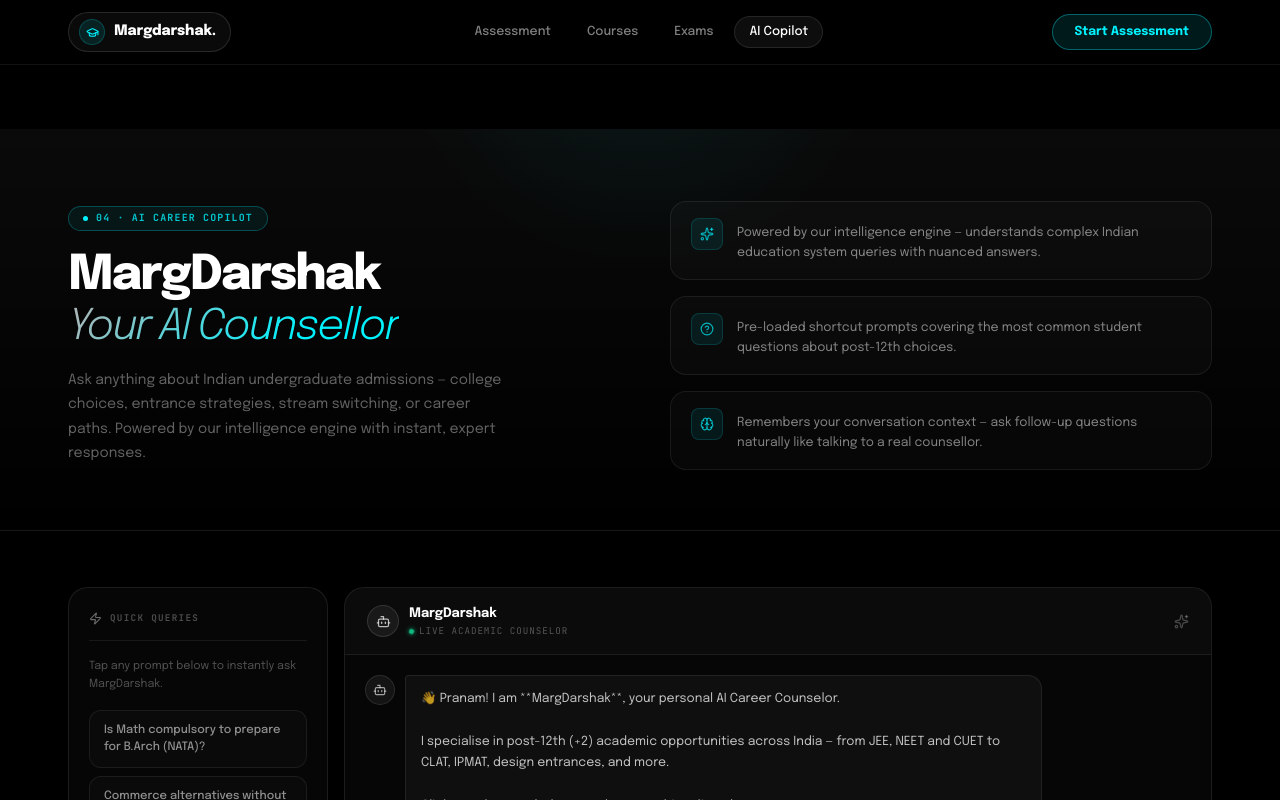
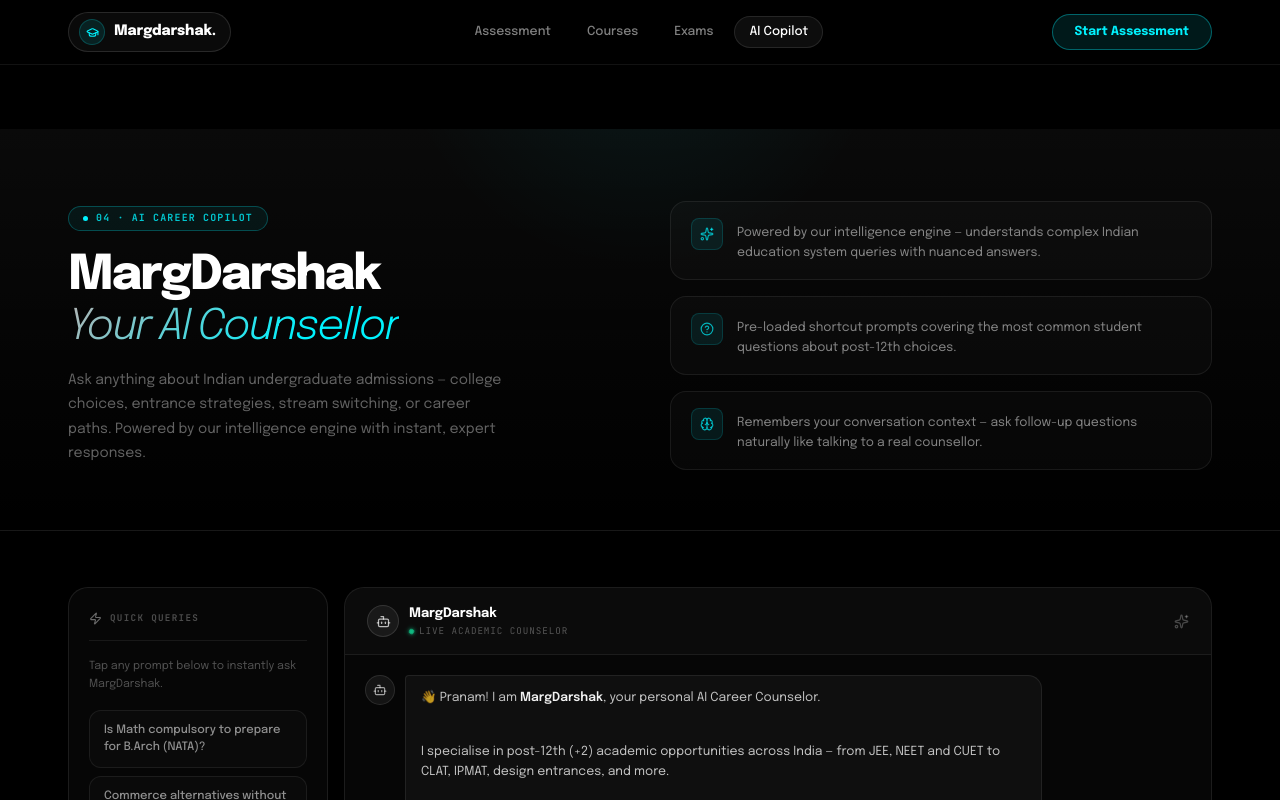
Before and after one commit to mfaayis/aetherzen-space, a React (Vite) app: page /chat in a window 1280 px wide. Shown: the top 800 px of the page. Built offline with nearby package versions, Linux system fonts and the light colour scheme.

Commit message:
Add react-markdown to parse and format AI chat messages

```diff
--- a/package.json
+++ b/package.json
@@ -20,7 +20,9 @@
     "motion": "^12.23.24",
     "react": "^19.0.1",
     "react-dom": "^19.0.1",
+    "react-markdown": "^10.1.0",
     "react-router-dom": "^7.17.0",
+    "remark-gfm": "^4.0.1",
     "vite": "^6.2.3"
   },
   "devDependencies": {
--- a/src/components/CounsellorChat.tsx
+++ b/src/components/CounsellorChat.tsx
@@ -1,6 +1,8 @@
 import React, { useState, useRef, useEffect } from "react";
 import { ChatMessage } from "../types";
 import { Send, HelpCircle, Bot, User, Sparkles, RefreshCw, Zap } from "lucide-react";
+import ReactMarkdown from 'react-markdown';
+import remarkGfm from 'remark-gfm';
 
 const SHORTCUTS = [
   "Is Math compulsory to prepare for B.Arch (NATA)?",
@@ -267,7 +269,35 @@
                       : "1px solid rgba(var(--color-accent-rgb, 0,242,254), 0.2)",
                     color: isAI ? "rgba(255,255,255,0.75)" : "rgba(255,255,255,0.9)",
                   }}>
-                    {m.text}
+                    {isAI ? (
+                      <ReactMarkdown
+                        remarkPlugins={[remarkGfm]}
+                        components={{
+                          table: ({node, ...props}) => <div style={{overflowX: 'auto'}}><table style={{ borderCollapse: 'collapse', width: '100%', margin: '12px 0', fontSize: '0.75rem', border: '1px solid rgba(255,255,255,0.1)' }} {...props} /></div>,
+                          th: ({node, ...props}) => <th style={{ borderBottom: '1px solid rgba(255,255,255,0.1)', padding: '10px 12px', background: 'rgba(255,255,255,0.03)', textAlign: 'left', fontWeight: 600, color: 'rgba(255,255,255,0.9)' }} {...props} />,
+                          td: ({node, ...props}) => <td style={{ borderBottom: '1px solid rgba(255,255,255,0.05)', padding: '10px 12px' }} {...props} />,
+                          a: ({node, ...props}) => <a style={{ color: '#00f2fe', textDecoration: 'none', borderBottom: '1px dashed rgba(0,242,254,0.4)' }} target="_blank" rel="noopener noreferrer" {...props} />,
+                          p: ({node, ...props}) => <p style={{ margin: '0 0 12px 0', lineHeight: '1.6' }} {...props} />,
+                          ul: ({node, ...props}) => <ul style={{ margin: '0 0 12px 0', paddingLeft: '22px', listStyleType: 'disc' }} {...props} />,
+                          ol: ({node, ...props}) => <ol style={{ margin: '0 0 12px 0', paddingLeft: '22px' }} {...props} />,
+                          li: ({node, ...props}) => <li style={{ marginBottom: '6px' }} {...props} />,
+                          h1: ({node, ...props}) => <h1 style={{ fontSize: '1.2rem', margin: '18px 0 12px', color: '#fff', fontWeight: 600 }} {...props} />,
+                          h2: ({node, ...props}) => <h2 style={{ fontSize: '1.1rem', margin: '18px 0 10px', color: '#fff', fontWeight: 600 }} {...props} />,
+                          h3: ({node, ...props}) => <h3 style={{ fontSize: '0.95rem', margin: '16px 0 8px', color: '#fff', fontWeight: 600 }} {...props} />,
+                          h4: ({node, ...props}) => <h4 style={{ fontSize: '0.85rem', margin: '12px 0 6px', color: '#fff', fontWeight: 600 }} {...props} />,
+                          strong: ({node, ...props}) => <strong style={{ color: 'rgba(255,255,255,0.95)', fontWeight: 600 }} {...props} />,
+                          hr: ({node, ...props}) => <hr style={{ border: 'none', borderTop: '1px solid rgba(255,255,255,0.1)', margin: '18px 0' }} {...props} />,
+                          blockquote: ({node, ...props}) => <blockquote style={{ margin: '0 0 12px 0', paddingLeft: '14px', borderLeft: '2px solid rgba(0,242,254,0.5)', color: 'rgba(255,255,255,0.6)' }} {...props} />,
+                          code: ({node, inline, ...props}: any) => inline
+                            ? <code style={{ background: 'rgba(255,255,255,0.08)', padding: '2px 4px', borderRadius: '4px', fontSize: '0.85em', fontFamily: 'monospace' }} {...props} />
+                            : <code style={{ display: 'block', background: 'rgba(255,255,255,0.05)', padding: '12px', borderRadius: '6px', overflowX: 'auto', fontSize: '0.85em', fontFamily: 'monospace', margin: '0 0 12px 0' }} {...props} />
+                        }}
+                      >
+                        {m.text}
+                      </ReactMarkdown>
+                    ) : (
+                      <span style={{ whiteSpace: "pre-line" }}>{m.text}</span>
+                    )}
                   </div>
                   <span style={{
                     display: "block",
```
Also changed, not shown: 1 other file (tests, documents, lock files or other folders).
